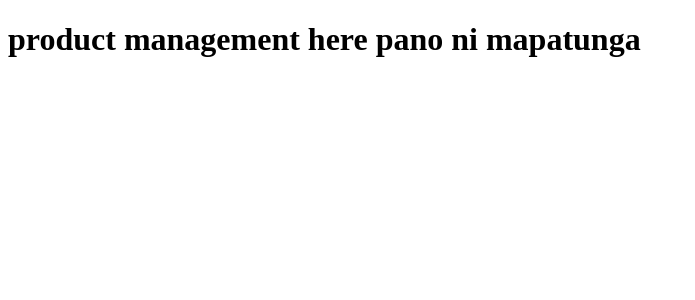
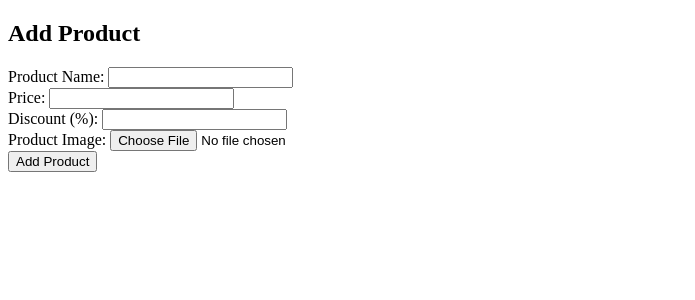
Before and after one commit to Zie-Row/ezrprogram, a PHP site: page /products.php in a window 1280 px wide. Shown: the top 300 px of the page, without its empty margins (0-695 px from the left). Run offline with PHP 8.4, Linux system fonts and the light colour scheme.

Commit message:
Update products.php

```diff
--- a/EzRebornProgram/admin/products.php
+++ b/EzRebornProgram/admin/products.php
@@ -3,9 +3,33 @@
 <head>
     <meta charset="UTF-8">
     <meta name="viewport" content="width=device-width, initial-scale=1.0">
-    <title>Document</title>
-</head>
-<body>
-    <h1>product management here pano ni mapatunga</h1>
+    <title>Product Management</title>
+    </head>
+    <body>
+    <nav class="content">
+        <h1>Add Product</h1>
+        <form action="add_product.php" method="post" enctype="multipart/form-data">
+            <div class="form-group">
+                <label for="product-name">Product Name:</label>
+                <input type="text" id="product-name" name="product_name" required>
+            </div>
+            <div class="form-group">
+                <label for="product-price">Price:</label>
+                <input type="number" id="product-price" name="product_price" step="0.01" required>
+            </div>
+            <div class="form-group">
+                <label for="product-discount">Discount (%):</label>
+                <input type="number" id="product-discount" name="product_discount" step="0.01">
+            </div>
+            <div class="form-group">
+                <label for="product-image">Product Image:</label>
+                <input type="file" id="product-image" name="product_image" accept="image/*" required>
+            </div>
+            <div class="form-group">
+                <button type="submit">Add Product</button>
+            </div>
+        </form>
+    </nav>
 </body>
 </html>
+</html>
```
